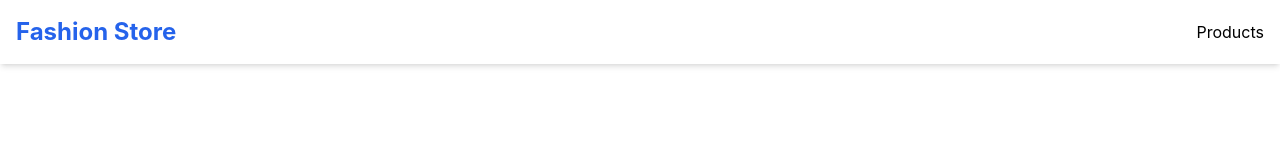
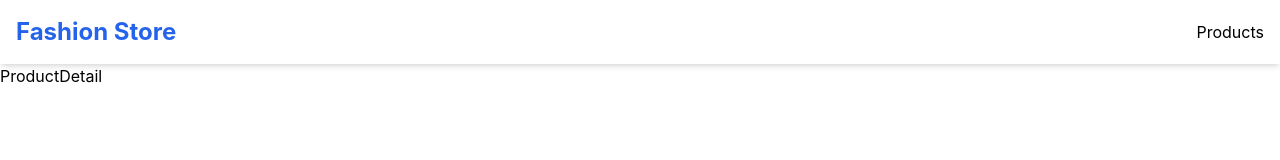
Before and after one commit to HalitG/CLOTHING-STORE, a React (Create React App) app in the folder client/: page /products/1 in a window 1280 px wide. Shown: the top 160 px of the page. Built offline with nearby package versions, Linux system fonts and the light colour scheme.

Commit message:
Product ID

```diff
--- a/client/src/App.js
+++ b/client/src/App.js
@@ -3,6 +3,7 @@ import { BrowserRouter, Routes, Route } from "react-router-dom";
 import Navbar from "./components/Navbar";
 import Home from "./pages/Home";
 import Products from "./pages/Products";
+import ProductDetail from "./pages/ProductDetail";
 
 function App() {
   return (
@@ -11,6 +12,7 @@ function App() {
       <Routes>
         <Route path="/" element={<Home />} />
         <Route path="/products" element={<Products />} />
+        <Route path="/products/:id" element={<ProductDetail />} />
       </Routes>
     </BrowserRouter>
   );
--- /dev/null
+++ b/client/src/pages/ProductDetail.js
@@ -0,0 +1,7 @@
+import React from "react";
+
+const ProductDetail = () => {
+  return <div>ProductDetail</div>;
+};
+
+export default ProductDetail;
--- a/client/src/pages/Products.js
+++ b/client/src/pages/Products.js
@@ -31,7 +31,7 @@ const Products = () => {
       <h1 className="text-3xl font-bold mb-8">Our Products</h1>
       <div className="grid grid-cols-1 sm:grid-cols-2 md:grid-cols-3 lg:grid-cols-4 gap-6">
         {products.map((product) => (
-          <Link key={product.id}>
+          <Link key={product.id} to={`/products/${product.id}`}>
             <div className="bg-white rounded-lg shadow-md overflow-hidden hover:shadow-lg transition-shadow duration-300">
               <img
                 src={`http://localhost:5000/api/products/images/${
```
